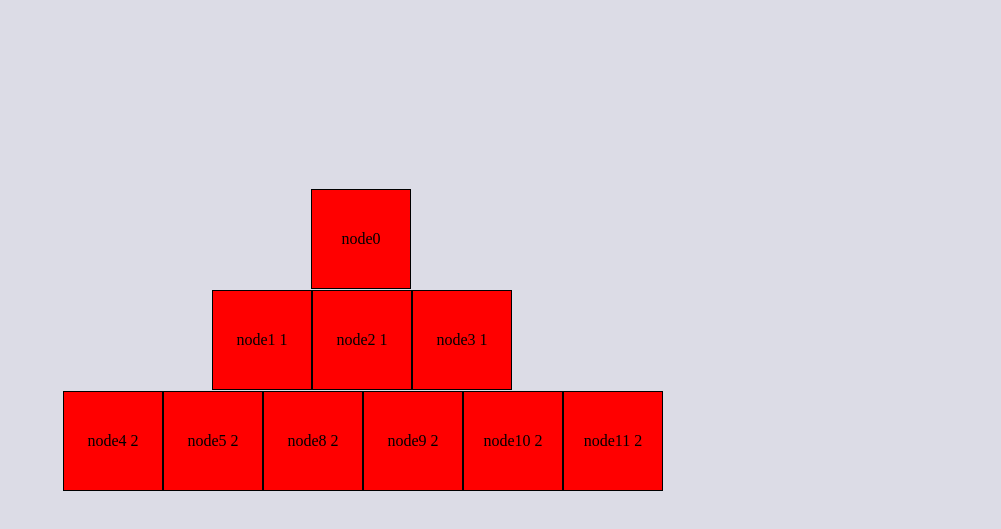
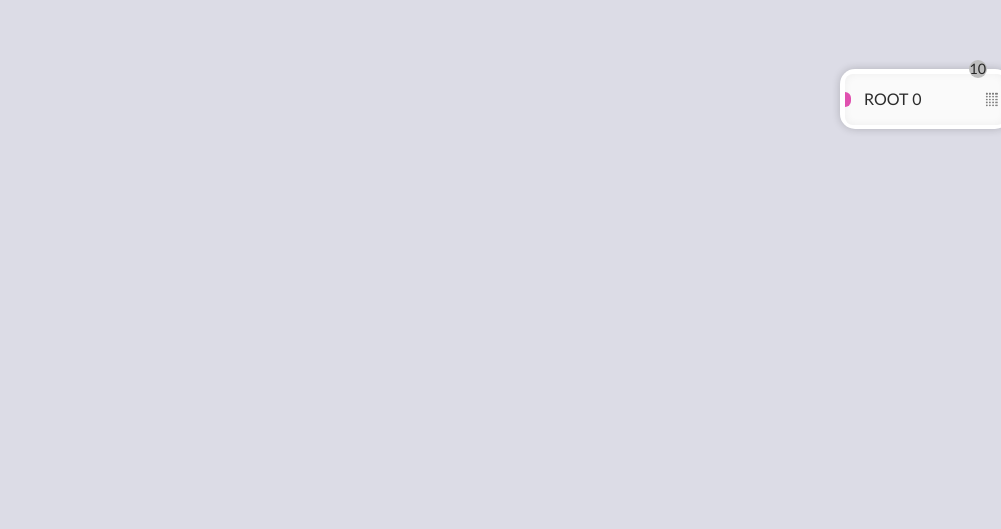
Before and after one commit to Carlos1006/Playground, a React (Vite) app: page /node_tree in a window 1280 px wide. Shown: the part 161-690 px from the top of the page, without its empty margins (279-1280 px from the left). Built offline with nearby package versions, Linux system fonts and the light colour scheme.

Commit message:
Se crea node tree
Se espera actualizacion de estilos

```diff
--- a/src/components/nodeTree.tsx
+++ b/src/components/nodeTree.tsx
@@ -1,81 +1,291 @@
-import React, { FC, ReactNode, createContext, forwardRef, useContext, useEffect, useState } from "react";
-import css from './../styles/nodeTree.module.scss';
+import {
+  FC,
+  createContext,
+  useContext,
+  useEffect,
+  CSSProperties,
+  useState,
+  useRef,
+  useMemo,
+} from "react";
+import css from "./../styles/nodeTree.module.scss";
+const nodeWidth: number = css.nodeWidth as unknown as number;
+const nodeHeight: number = css.nodeHeight as unknown as number;
 
-interface NodeProps {
+// ? INTERFACES
+interface NodeComponentProps {
   name: string;
-    level: number;
-    nodes: NodeProps[];
+  level?: number;
+  nodes: NodeComponentProps[];
+  defaultOpen?: boolean;
+  style?: CSSProperties;
+  propagatedOpen?: boolean | null;
+  parentOffset?: Offset;
+  siblings?: number;
+  index?: number;
+  alignment?: "horizontal" | "vertical";
 }
 
-interface NodeLevelProps {
+interface RowComponentProps {
   level: number;
-    children: JSX.Element[] | JSX.Element;
+  nodes: NodeComponentProps[];
+  open: boolean;
+  parentOffset?: Offset;
+  direction?: "horizontal" | "vertical";
 }
 
-const NodeTree:FC = () => {
+interface Offset {
+  left: number;
+  top: number;
+}
 
-    const nodeTree: NodeProps[] = [
-        {name:'node1', nodes:[
-            {name:'node4', nodes:[], level: -1},
-            {name:'node5', nodes:[], level: -1},
-            {name:'node6', nodes:[], level: -1},
-            {name:'node7', nodes:[], level: -1}
-        ], level: -1},
-        {name:'node2', nodes:[], level: -1},
-        {name:'node3', nodes:[
-            {name:'node8', nodes:[], level: -1},
-            {name:'node9', nodes:[], level: -1},
-            {name:'node10', nodes:[], level: -1},
-            {name:'node11', nodes:[], level: -1}
-        ], level: -1},
-    ]
+interface NodeTreeContextProps {
+  triggerOffset: number;
+  setTriggerOffset: (value: number) => void;
+}
+
+// ? CONTEXT
+const NodeTreeContext = createContext<NodeTreeContextProps>({
+  triggerOffset: 0,
+  // eslint-disable-next-line @typescript-eslint/no-empty-function
+  setTriggerOffset: () => {},
+});
+
+// ? UTILS
+const getRandomColor = (): string => {
+  return `#${Math.floor(Math.random() * 16777215).toString(16)}`;
+};
+
+// ? CONSTANTS
+const ForceVerticalMode: string[] = ["node2"];
+
+// ? COMPONENTS
+
+const NodeTree: FC = () => {
+  const [triggerOffset, setTriggerOffset] = useState<number>(0);
+  const nodeTree: NodeComponentProps[] = [
+    {
+      name: "node1",
+      nodes: [
+        { name: "node4", nodes: [] },
+        { name: "node5", nodes: [] },
+        { name: "node6", nodes: [] },
+        { name: "node7", nodes: [] },
+      ],
+    },
+    {
+      name: "node2",
+      nodes: [
+        { name: "node15", nodes: [] },
+        { name: "node16", nodes: [] },
+        { name: "node17", nodes: [] },
+      ],
+    },
+    {
+      name: "node3",
+      nodes: [
+        { name: "node8", nodes: [] },
+        { name: "node9", nodes: [] },
+        {
+          name: "node10",
+          nodes: [
+            { name: "node12", nodes: [] },
+            { name: "node13", nodes: [] },
+            { name: "node14", nodes: [] },
+          ],
+        },
+        { name: "node11", nodes: [] },
+      ],
+    },
+  ];
+
+  const contextValue: NodeTreeContextProps = {
+    triggerOffset,
+    setTriggerOffset,
+  };
+
+  return (
+    <>
+      <NodeTreeContext.Provider value={contextValue}>
+        <div className={css.nodeTree}>
+          <Node
+            name="root"
+            level={0}
+            nodes={nodeTree}
+            defaultOpen={false}
+            siblings={nodeTree.length}
+            index={0}
+          />
+        </div>
+      </NodeTreeContext.Provider>
+    </>
+  );
+};
+
+const Node: FC<NodeComponentProps> = ({
+  name,
+  level,
+  nodes,
+  style = {},
+  defaultOpen = false,
+  propagatedOpen = null,
+  parentOffset = { left: 0, top: 0 },
+  alignment = "horizontal",
+  siblings = 1,
+  index = -1,
+}: NodeComponentProps) => {
+  const { triggerOffset, setTriggerOffset } = useContext(NodeTreeContext);
+  const [open, setOpen] = useState<boolean>(defaultOpen);
+  const onClick = () => {
+    setOpen((prev) => !prev);
+    setTriggerOffset(Math.random());
+  };
+  const ref = useRef<HTMLDivElement>(null);
+  const timeout = useRef<number>(-1);
+  const [offset, setOffset] = useState<Offset>({
+    left: 0,
+    top: 0,
+  });
+  const color = useMemo(() => getRandomColor(), []);
+
+  const getOffset = () => {
+    if (ref.current) {
+      const { left, top } = ref.current.getBoundingClientRect();
+      setOffset({ left, top });
+    }
+  };
 
   useEffect(() => {
-        // get all elements with data-level attribute
-        const elements = document.querySelectorAll('[data-level]');
-        // loop through all elements
-        console.log(elements);
-        elements.forEach((element: HTMLElement): void => {
-            const level = element.getAttribute('data-level');
-            const width = element.offsetWidth;
-            console.log(level, width);
-        });
-    });
+    if (propagatedOpen !== null && !propagatedOpen) {
+      setOpen(false);
+      setTriggerOffset(Math.random());
+    }
+  }, [propagatedOpen]);
 
-    return <>
-        <div className={css.nodeTree}>
-            <Node level={0} name={'node0'} nodes={nodeTree} />
+  useEffect(() => {
+    getOffset();
+    window.addEventListener("resize", getOffset);
+    return () => window.removeEventListener("resize", getOffset);
+  }, [ref]);
+
+  useEffect(() => {
+    clearTimeout(timeout.current);
+    timeout.current = window.setTimeout(() => {
+      getOffset();
+    }, 500);
+    return () => {
+      clearTimeout(timeout.current);
+    };
+  }, [triggerOffset]);
+
+  const isVerticalMode = ForceVerticalMode.includes(name);
+
+  return (
+    <>
+      <div className={css.nodeContainer} style={style}>
+        {level !== 0 && alignment === "horizontal" && (
+          <>
+            <div
+              style={{
+                [index === 0 ? "right" : "left"]: 0,
+                ...((index as number) > 0 && index < siblings - 1
+                  ? { width: "100%" }
+                  : {}),
+              }}
+              className={css.nodeConnector}
+            ></div>
+          </>
+        )}
+        {level !== 0 && alignment === "vertical" && (
+          <>
+            {index === 0 && (
+              <div className={css.nodeFirstVerticalConnector}></div>
+            )}
+            <div
+              style={{
+                ...(index < siblings - 1 ? { height: "100%" } : {}),
+              }}
+              className={css.nodeConnectorVertical}
+            ></div>
+          </>
+        )}
+        {/* ------------------------------------------------------------ */}
+        <div
+          ref={ref}
+          className={`${css.node} ${css[alignment]}`}
+          onClick={onClick}
+        >
+          {level !== 0 && <div className={css.topNodeLine} />}
+          <div className={css.notification}>
+            <span>10</span>
+          </div>
+          <div className={css.body}>
+            <div className={css.flag} style={{ backgroundColor: color }} />
+            <span>
+              {name} {level}
+            </span>
+            <div className={css.grid} />
+          </div>
+          {nodes.length > 0 && open && <div className={css.bottomNodeLine} />}
+        </div>
+        {/* ------------------------------------------------------------ */}
+        {nodes.length > 0 && (
+          <>
+            <Row
+              level={(level as number) + 1}
+              nodes={nodes}
+              open={open}
+              parentOffset={offset}
+              direction={isVerticalMode ? "vertical" : "horizontal"}
+            />
+          </>
+        )}
       </div>
     </>
-}
+  );
+};
 
-const NodeLevel:FC<NodeLevelProps> = ({ level, children }: NodeLevelProps) => {
-    const childrenLength = Array.isArray(children) ? children.length : 1;
+const Row: FC<RowComponentProps> = ({
+  level,
+  nodes,
+  open,
+  parentOffset = { left: 0, top: 0 },
+  direction = "horizontal",
+}: RowComponentProps) => {
+  const sideValue = direction === "horizontal" ? nodeWidth : nodeHeight;
+  const property = direction === "horizontal" ? "marginLeft" : "marginTop";
+  const valueToOpen = `calc(-${nodes.length * sideValue}px - ${
+    nodes.length * 2
+  }vw - 0.3vw)`;
 
-    const top = 100;
-    const width = childrenLength * 100;
-    const left = - (width / 2) + 50;
+  const style: CSSProperties = {
+    [property]: open ? 0 : valueToOpen,
+  };
 
-    return <>
-        <div className={css.nodeLevel} style={{ width, top, left }}>
-            {children}
+  const rowStyle: CSSProperties = {
+    opacity: open ? 1 : 0,
+    marginTop: open ? 0 : "-63px",
+  };
+  return (
+    <>
+      <div className={`${css.row} ${css[direction]}`} style={rowStyle}>
+        {nodes.map((node, index, array) => (
+          <Node
+            key={index}
+            index={index}
+            siblings={array.length}
+            style={index === nodes.length - 1 ? style : {}}
+            name={node.name}
+            level={level}
+            alignment={direction}
+            nodes={node.nodes}
+            propagatedOpen={open}
+            parentOffset={parentOffset}
+          />
+        ))}
       </div>
     </>
-}
-
-const Node:FC<NodeProps> = ({ name, level, nodes }: NodeProps) => {
-    return <>
-        <div className={css.node}>
-            {name}
-            { nodes.length > 0 &&
-                <NodeLevel level={level + 1}>
-                    {nodes?.map((node, index) => {
-                        return <Node data-level={level} level={level + 1} key={index} name={`${node.name} ${level + 1}`} nodes={node.nodes} />
-                    })}
-                </NodeLevel>
-            }
-        </div>
-    </>
-}
+  );
+};
 
 export default NodeTree;
--- a/src/pages/page_07.tsx
+++ b/src/pages/page_07.tsx
@@ -1,14 +1,14 @@
-import NodeTree from '../components/nodeTree';
-import css from '../styles/page.module.scss';
+import NodeTree from "../components/nodeTree";
+import css from "../styles/page.module.scss";
 
 const Page_03 = () => {
-
-  return <>
-    <div className={`${css.page}`}>
-      <NodeTree />
-    </div>
-  </>
-}
-
+  return (
+    <>
+      <div className={`${css.page} ${css.flex}`}>
+        <NodeTree />
+      </div>
+    </>
+  );
+};
 
 export default Page_03;
--- a/src/styles/nodeTree.module.scss
+++ b/src/styles/nodeTree.module.scss
@@ -1,32 +1,179 @@
 .nodeTree {
     display:flex;
     flex-direction: column;
+    flex-wrap: wrap;
+    margin: 5vw;
 }
-.nodeLevel {
-    height: 100px;
+
+$nodeRawWidth: 170;
+$nodeRawHeight: 60;
+$nodeWidth: #{$nodeRawWidth}px;
+$nodeHeight: #{$nodeRawHeight}px;
+
+$lineColor: rgba(150,150,150);
+
+.nodeContainer {
+    min-width: $nodeWidth;
+    min-height: $nodeHeight;
+    padding: 1vw;
+    display:flex;
+    flex-direction: column;
+    align-items: center;
+    transition: all 0.5s ease-in-out;
+    position: relative;
+    //background: rgb(240,240,240, 0.5);
+    //border:1px solid rgba(0,0,0,0.2);
+    .nodeConnector {
+        width: 50%;
+        height: 2px;
+        background: $lineColor;
+        position: absolute;
+        top: 0;
+        transition: none;
+    }
+    .nodeConnectorVertical {
+        width: 2px;
+        height: calc(50% - 5px);
+        background: $lineColor;
+        position: absolute;
+        left:0;
+        top:0;
+        transition: none;
+    }
+    .nodeFirstVerticalConnector {
+        width: calc(50% + 2px);
+        height: 2px;
+        background: $lineColor;
+        position: absolute;
+        left: 0;
+        top:0;
+    }
+}
+.node {
+    width: $nodeWidth;
+    height: $nodeHeight;
+    background: white;
+    border-radius: 15px;
     display: flex;
-    flex-wrap: wrap;
-    flex-direction: row;
-    position: absolute;
-}
-.nodeContainer {
-    width: 110px;
-    height: 110px;
-    display: flex;
-    flex-wrap: wrap;
-    background-color:blue;
-    flex-direction: column;
     justify-content: center;
     align-items: center;
-    flex-grow: 1;
+    flex-direction: column;
+    line-height:14px;
+    user-select: none;
+    position: relative;
+    z-index:10;
+    margin-bottom: 1vw;
+    box-shadow: 0 0 8px 0 rgba(0,0,0,0.2);
+    cursor: pointer;
+    .notification {
+        width: 1.4vw;
+        height: 1.4vw;
+        border-radius: 100px;
+        background: rgb(190,190,190);
+        position: absolute;
+        top: -0.7vw;
+        right: 1.8vw;
+        z-index: 100;
+        display: flex;
+        justify-content: center;
+        align-items: center;
+        span {
+            font-size: 0.9rem;
+            font-weight: 500;
+            color: rgb(40,40,40);
+        }
+    }
+    .body {
+        width: calc(100% - 0.8vw);
+        height: calc(100% - 0.7vw);
+        top: 0.4vw;
+        left: 0.4vw;
+        border-radius: 8px;
+        background: rgb(250,250,250);
+        box-shadow: inset 0 0 8px 0 rgba(0,0,0,0.05);
+        position:absolute;
+        display:flex;
+        justify-content: flex-start;
+        align-items: center;
+        overflow: hidden;
+        .flag {
+            width: 1vw;
+            height: 1.2vw;
+            border-radius:6px;
+            background:rgb(119, 0, 255);
+            position: absolute;
+            top: calc(50% - 0.6vw);
+            left: -0.5vw;
+        }
+        .grid {
+            width: 1vw;
+            height: 1.2vw;
+            //clip-path: polygon(70% 0, 100% 50%, 70% 100%, 0 100%, 0 0);
+            position: absolute;
+            background: url('./../assets/point_grid.svg') repeat;
+            opacity: 0.5;
+            background-size: 120% auto;
+            top: calc(50% - 0.6vw);
+            right: 0.5vw;
+        }
+        span {
+            margin-left: 1.5vw;
+            font-size: 1rem;
+            font-weight: 500;
+            color: rgb(44, 44, 44);
+            text-transform: uppercase;
+        }
+    }
+    .topNodeLine {
+        width: 2px;
+        height: 1vw;
+        background: $lineColor;
+        position: absolute;
+        top: -1vw;
+        left: 50%;
+    }
+    .bottomNodeLine {
+        width: 2px;
+        height: calc(1vw + 1px);
+        background: $lineColor;
+        position: absolute;
+        bottom: calc(-1vw - 1px);
+        left: 50%;
+    }
+    >* {
+        pointer-events:none;
+    }
+    * {
+        pointer-events:none;
+        font-family: 'Gill Sans', 'Gill Sans MT', Calibri, 'Trebuchet MS', sans-serif;
+    }
+    &.vertical {
+        .topNodeLine {
+            height: 2px;
+            width: 1vw;
+            background: $lineColor;
+            position: absolute;
+            left: -1vw;
+            top: 50%;
+        }
+    }
 }
-.node {
-    width: 98px;
-    height: 98px;
-    border: 1px solid black;
+
+.row {
+    min-width: $nodeWidth;
+    min-height: $nodeHeight;
+    position: relative;
+    overflow: hidden;
     display: flex;
-    position: relative;
-    justify-content: center;
-    align-items: center;
-    background:red;
+    z-index: 1;
+    transition: all 0.5s ease-in-out;
+    &.vertical {
+        flex-direction: column;
+        align-items: center;
+    }
 }
+
+:export {
+    nodeWidth: $nodeRawWidth;
+    nodeHeight: $nodeRawHeight;
+}
--- a/src/styles/page.module.scss
+++ b/src/styles/page.module.scss
@@ -10,6 +10,14 @@
     &.dark {
         background-color:rgba(1,0,18);
     }
+}
+.flex {
+    width:auto;
+    height:auto;
+    flex-wrap: wrap;
+    min-width:100vw;
+    min-height:100vh;
+    overflow: auto;
 }
 .link {
     display: inline-block;
```
Also changed, not shown: src/assets/point_grid.svg (added), 1 other file (tests, documents, lock files or other folders). Lines whose indentation alone changed are shown as unchanged.
